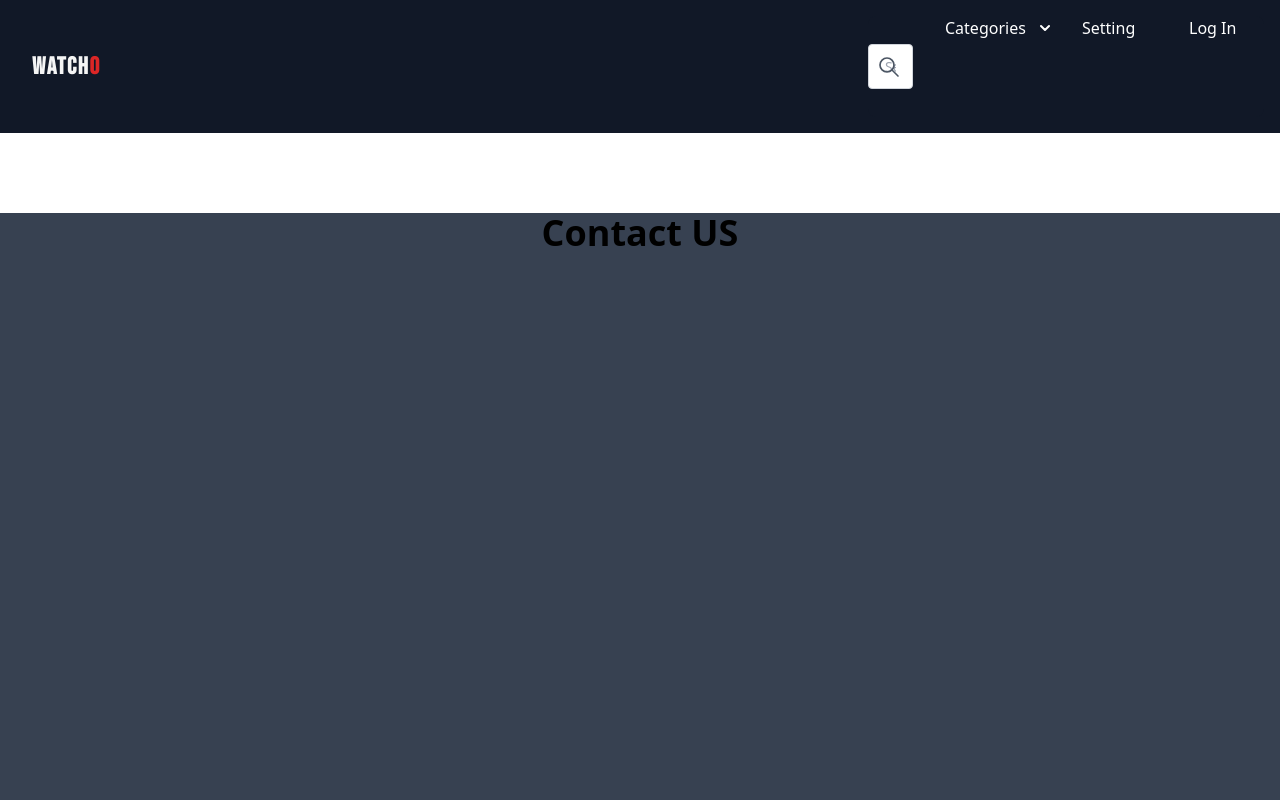
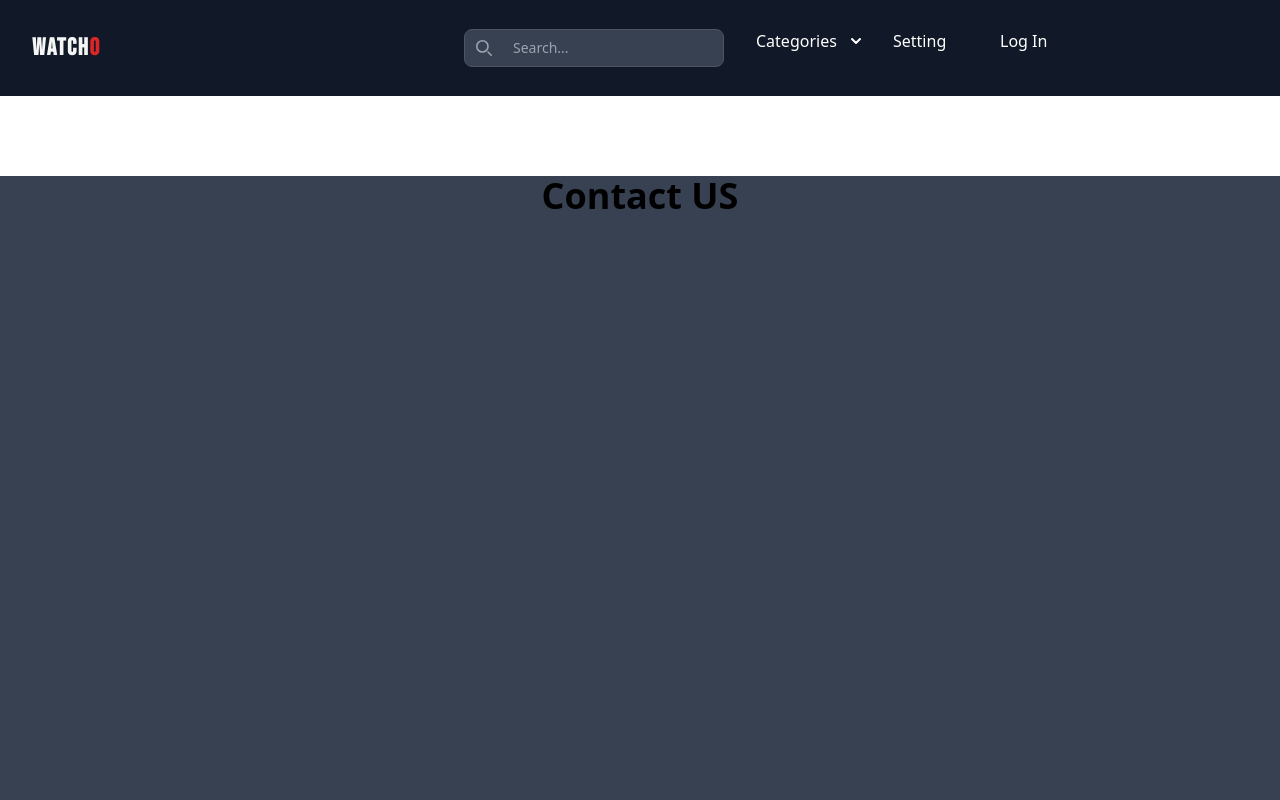
Before and after one commit to PrakashSinghRawat-git/movie-temp-project, a Next.js app: page /contact in a window 1280 px wide. Shown: the top 800 px of the page. Built offline with nearby package versions, Linux system fonts and the light colour scheme.

Commit message:
fixed search bar3

```diff
--- a/components/Navbar.js
+++ b/components/Navbar.js
@@ -20,40 +20,33 @@ const Navbar = () => {
                         </div>
                     </Link>
 
-                    <div
-                        className=" w-full  block md:w-auto"
-                        id="navbar-multi-level"
-                    >
-                        <ul className="min-w-[200px] sm:min-w-[300px] flex font-medium p-4 md:p-0 mt-4 border  rounded-lg  md:space-x-8 rtl:space-x-reverse  flex-row md:mt-0 md:border-0 md: bg-gray-800 md:bg-gray-900 border-gray-700">
-                            <li className="flex justify-start items-center py-7 relative">
+                    <div className=" w-full  block " id="navbar-multi-level">
+                        <ul className="min-w-[800px] flex font-medium p-4 md:p-0 mt-4 border  rounded-lg  md:space-x-8 rtl:space-x-reverse  flex-row md:mt-0 md:border-0 md: bg-gray-800 md:bg-gray-900 border-gray-700">
+                            <li className="flex relative  gap-5">
+                                <div className="absolute inset-y-0 start-0 flex items-center ps-3 pointer-events-none">
+                                    <svg
+                                        className="w-4 h-4  text-gray-400"
+                                        aria-hidden="true"
+                                        xmlns="http://www.w3.org/2000/svg"
+                                        fill="none"
+                                        viewBox="0 0 20 20"
+                                    >
+                                        <path
+                                            stroke="currentColor"
+                                            strokeLinecap="round"
+                                            strokeLinejoin="round"
+                                            strokeWidth={2}
+                                            d="m19 19-4-4m0-7A7 7 0 1 1 1 8a7 7 0 0 1 14 0Z"
+                                        />
+                                    </svg>
+                                    <span className="sr-only">Search icon</span>
+                                </div>
                                 <input
-                                    className="text-sm leading-none text-left text-gray-600 px-4 py-3 w-full border rounded border-gray-300 outline-none"
                                     type="text"
-                                    placeholder="Search"
+                                    id="search-navbar"
+                                    className="block  w-full p-2 ps-12 text-sm  border   rounded-lg     bg-gray-700 border-gray-600 placeholder-gray-400 text-white focus:ring-blue-500 focus:border-blue-500"
+                                    placeholder="Search..."
                                 />
-                                <svg
-                                    className="absolute right-3 z-10 cursor-pointer"
-                                    width={24}
-                                    height={24}
-                                    viewBox="0 0 24 24"
-                                    fill="none"
-                                    xmlns="http://www.w3.org/2000/svg"
-                                >
-                                    <path
-                                        d="M10 17C13.866 17 17 13.866 17 10C17 6.13401 13.866 3 10 3C6.13401 3 3 6.13401 3 10C3 13.866 6.13401 17 10 17Z"
-                                        stroke="#4B5563"
-                                        strokeWidth="1.66667"
-                                        strokeLinecap="round"
-                                        strokeLinejoin="round"
-                                    />
-                                    <path
-                                        d="M21 21L15 15"
-                                        stroke="#4B5563"
-                                        strokeWidth="1.66667"
-                                        strokeLinecap="round"
-                                        strokeLinejoin="round"
-                                    />
-                                </svg>
                             </li>
 
                             <li
```
